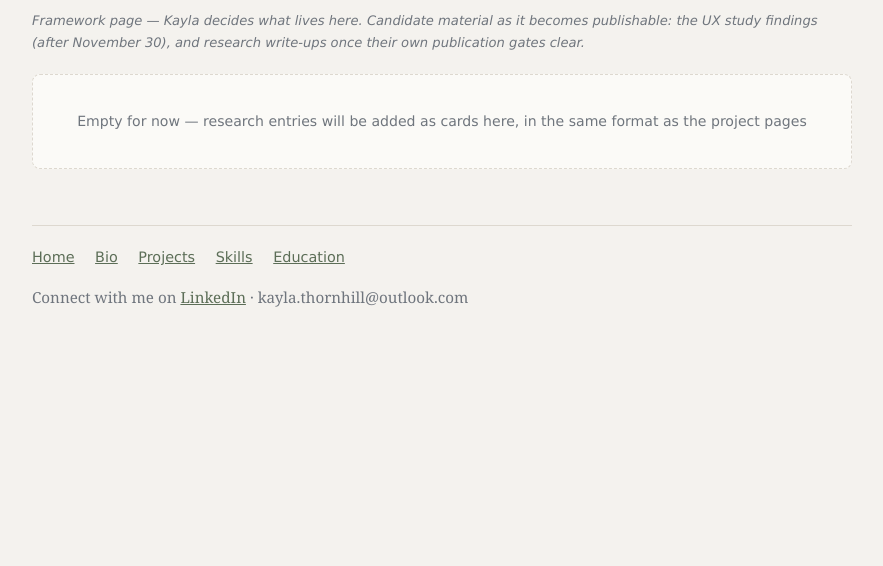
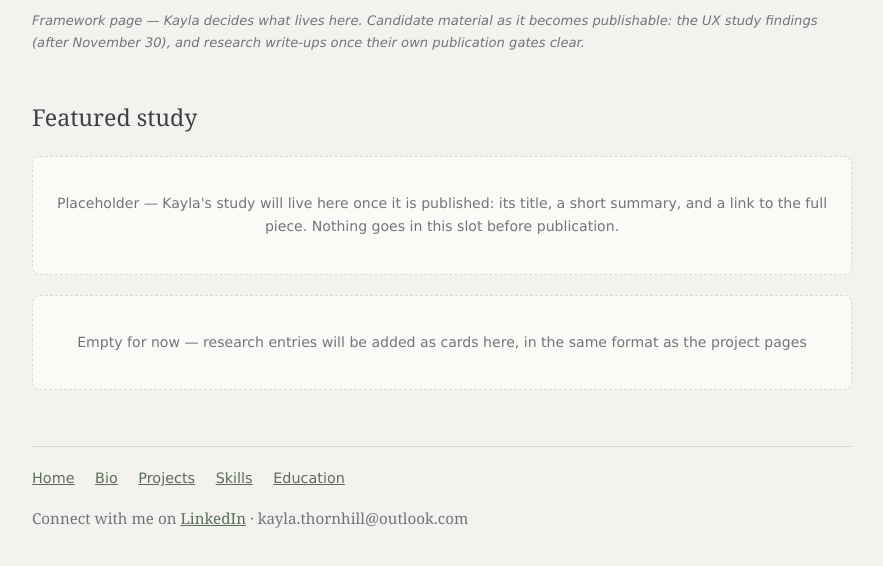
Before and after one commit to KayThorn/kayla-thornhill-portfolio, a plain HTML site: page research.html in a window 1280 px wide. Shown: the part 266-832 px from the top of the page, without its empty margins (198-1081 px from the left). Before the commit the page ends 800 px from the top, so only its background shows below. Drawn offline with Linux system fonts and the light colour scheme.

Commit message:
Research page: featured study placeholder for post-publication

```diff
--- a/research.html
+++ b/research.html
@@ -27,6 +27,11 @@
 becomes publishable: the UX study findings (after November 30), and research write-ups once their
 own publication gates clear.</p>
 
+<h2>Featured study</h2>
+
+<div class="shot-slot">Placeholder — Kayla's study will live here once it is published: its title,
+a short summary, and a link to the full piece. Nothing goes in this slot before publication.</div>
+
 <div class="shot-slot">Empty for now — research entries will be added as cards here, in the same
 format as the project pages</div>
 
```
